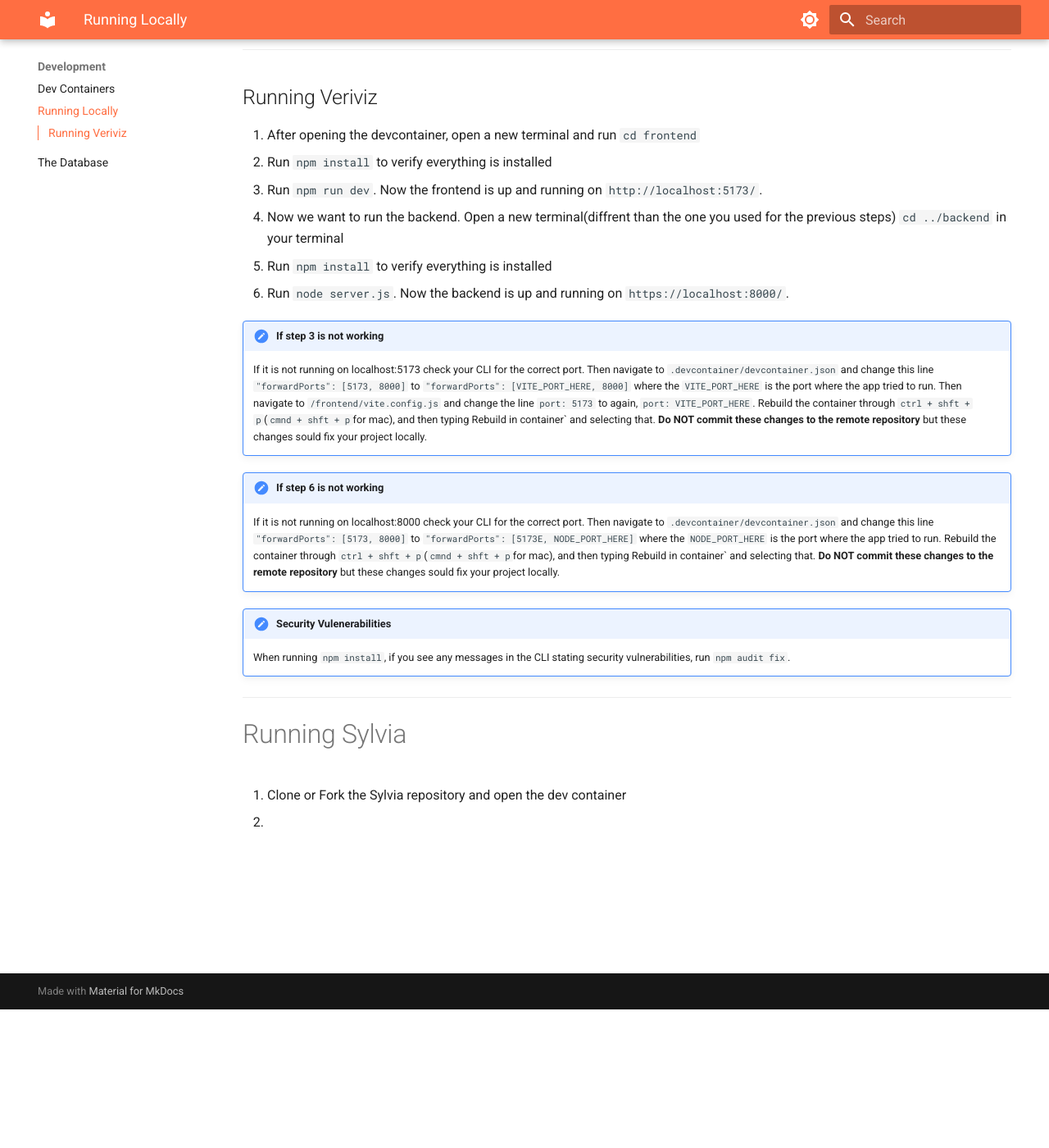
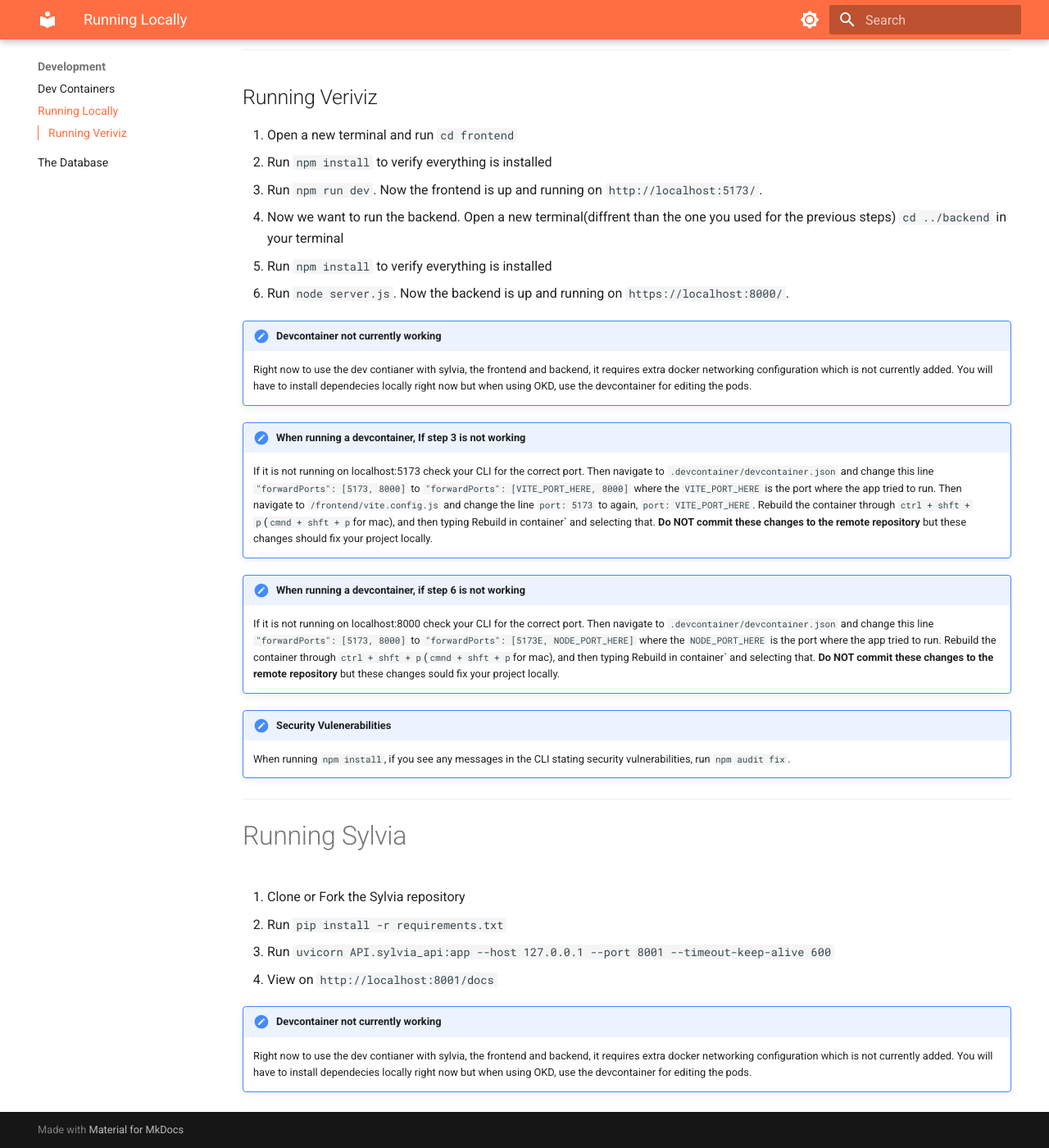
Before and after one commit to HWSec-UNC/veriviz-documentation, an MkDocs documentation site: the page built from docs/development/running_locally.md, in a window 1280 px wide and 1400 px high, scrolled down 169 px. Shown: the whole window at 82% size. Built offline with MkDocs 1.6.1 and Material for MkDocs 9.7.7, drawn with Linux system fonts in a browser that asks for light colours.

Commit message:
Devcotnainers update

```diff
--- a/docs/development/running_locally.md
+++ b/docs/development/running_locally.md
@@ -4,15 +4,20 @@
 
 ## Running Veriviz
 
-1. After opening the devcontainer, open a new terminal and run `cd frontend`
+1. Open a new terminal and run `cd frontend`
 2. Run `npm install` to verify everything is installed
 3. Run `npm run dev`. Now the frontend is up and running on `http://localhost:5173/`.
 4. Now we want to run the backend. Open a new terminal(diffrent than the one you used for the previous steps) `cd ../backend` in your terminal
 5. Run `npm install` to verify everything is installed
 6. Run `node server.js`. Now the backend is up and running on `https://localhost:8000/`.
-!!! note "If step 3 is not working"
-    If it is not running on localhost:5173 check your CLI for the correct port. Then navigate to `.devcontainer/devcontainer.json` and change this line ` "forwardPorts": [5173, 8000]` to  `"forwardPorts": [VITE_PORT_HERE, 8000]` where the `VITE_PORT_HERE` is the port where the app tried to run. Then navigate to `/frontend/vite.config.js` and change the line `port: 5173` to again, `port: VITE_PORT_HERE`. Rebuild the container through `ctrl + shft + p`(`cmnd + shft + p`for mac), and then typing Rebuild in container` and selecting that. **Do NOT commit these changes to the remote repository** but these changes sould fix your project locally.
-!!! note "If step 6 is not working"
+
+!!! note "Devcontainer not currently working"
+    Right now to use the dev contianer with sylvia, the frontend and backend, it requires extra docker networking configuration which is not currently added. You will have to install dependecies locally right now but when using OKD, use the devcontainer for editing the pods.
+
+!!! note "When running a devcontainer, If step 3 is not working"
+    If it is not running on localhost:5173 check your CLI for the correct port. Then navigate to `.devcontainer/devcontainer.json` and change this line ` "forwardPorts": [5173, 8000]` to  `"forwardPorts": [VITE_PORT_HERE, 8000]` where the `VITE_PORT_HERE` is the port where the app tried to run. Then navigate to `/frontend/vite.config.js` and change the line `port: 5173` to again, `port: VITE_PORT_HERE`. Rebuild the container through `ctrl + shft + p`(`cmnd + shft + p`for mac), and then typing Rebuild in container` and selecting that. **Do NOT commit these changes to the remote repository** but these changes should fix your project locally.
+
+!!! note "When running a devcontainer, if step 6 is not working"
     If it is not running on localhost:8000 check your CLI for the correct port. Then navigate to `.devcontainer/devcontainer.json` and change this line ` "forwardPorts": [5173, 8000]` to  `"forwardPorts": [5173E, NODE_PORT_HERE]` where the `NODE_PORT_HERE` is the port where the app tried to run. Rebuild the container through `ctrl + shft + p`(`cmnd + shft + p`for mac), and then typing Rebuild in container` and selecting that. **Do NOT commit these changes to the remote repository** but these changes sould fix your project locally.
 
 !!! note "Security Vulenerabilities"
@@ -23,5 +28,10 @@
 
 # Running Sylvia
 
-1. Clone or Fork the Sylvia repository and open the dev container
-2.
+1. Clone or Fork the Sylvia repository
+2. Run `pip install -r requirements.txt`
+3. Run `uvicorn API.sylvia_api:app --host 127.0.0.1 --port 8001 --timeout-keep-alive 600`
+4. View on `http://localhost:8001/docs`
+
+!!! note "Devcontainer not currently working"
+    Right now to use the dev contianer with sylvia, the frontend and backend, it requires extra docker networking configuration which is not currently added. You will have to install dependecies locally right now but when using OKD, use the devcontainer for editing the pods.
```
Also changed, not shown: docs/development/database.md (+1 -1 lines).
